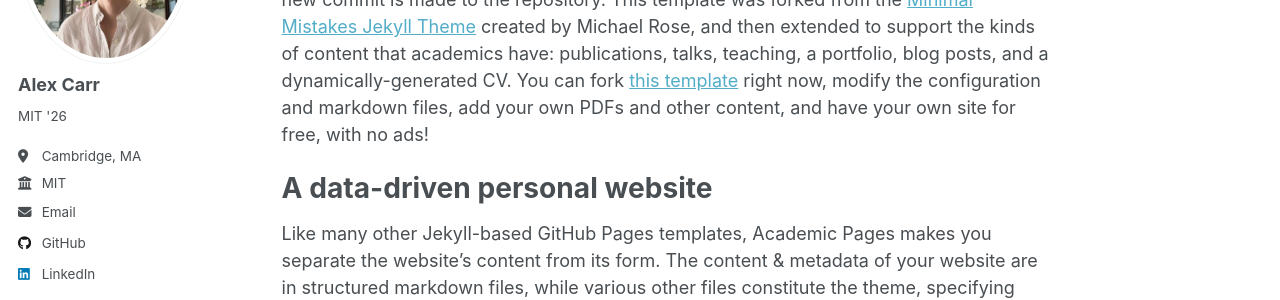
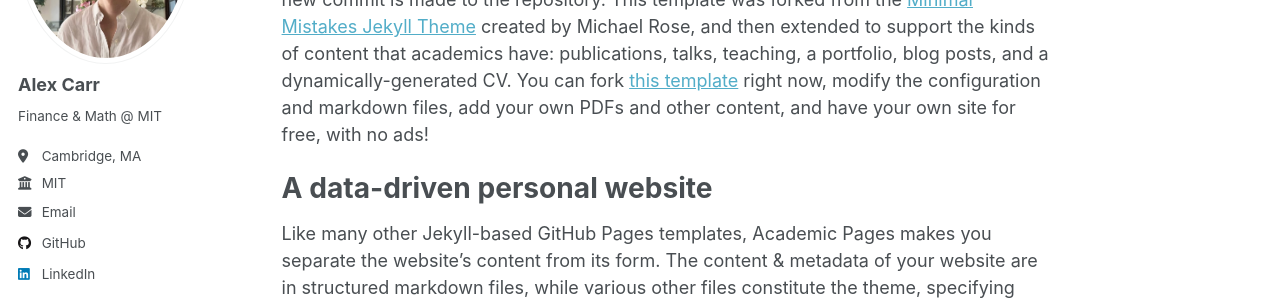
Before and after one commit to AlexandrCarr/AlexandrCarr.github.io, a Jekyll site: the page built from _pages/about.md, in a window 1280 px wide. Shown: the part 264-564 px from the top of the page. Built offline with Jekyll 4.4.1, drawn with Linux system fonts in a browser that asks for light colours.

Commit message:
Update _config.yml

```diff
--- a/_config.yml
+++ b/_config.yml
@@ -25,7 +25,7 @@ author:
   avatar           : "ProfilePic.png"
   name             : "Alex Carr"
   pronouns         : # example: "she/her"
-  bio              : "MIT '26"
+  bio              : "Finance & Math @ MIT"
   location         : "Cambridge, MA"
   employer         : "MIT"
   uri              : # URL
```
